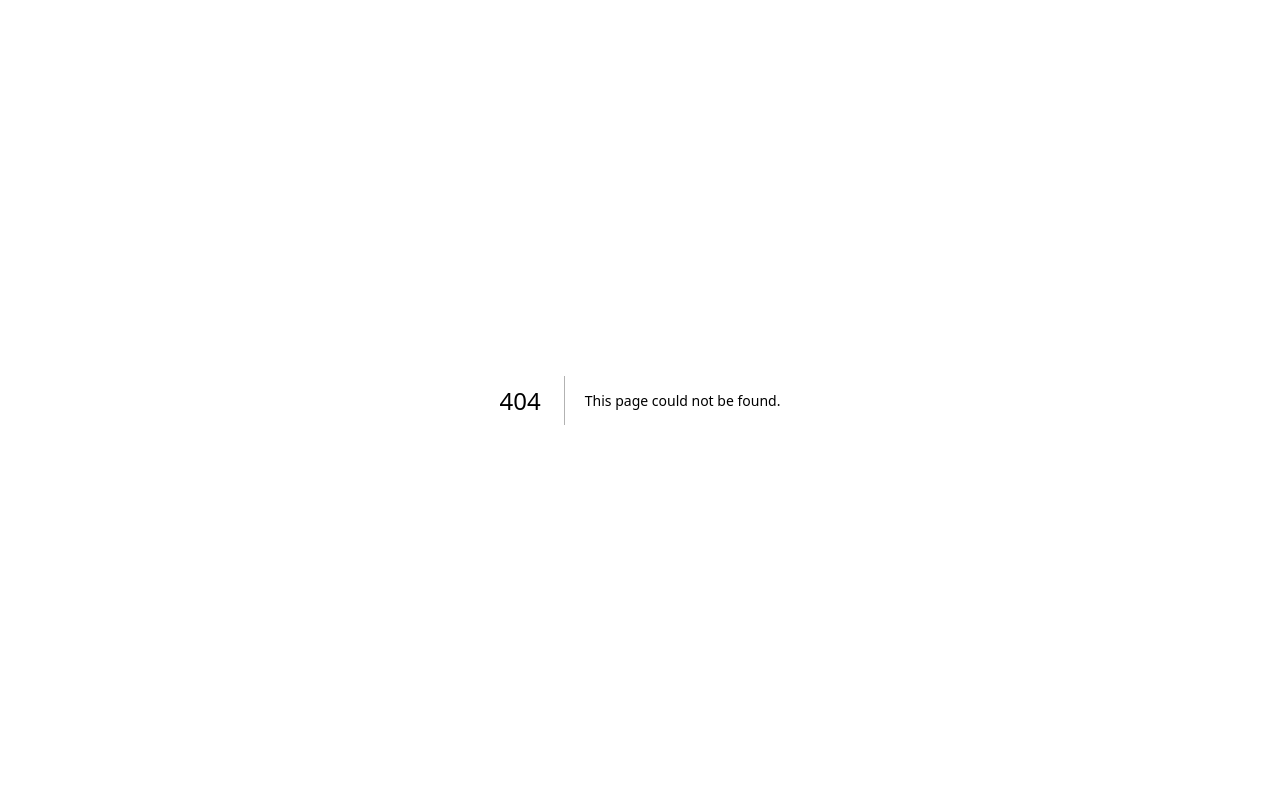
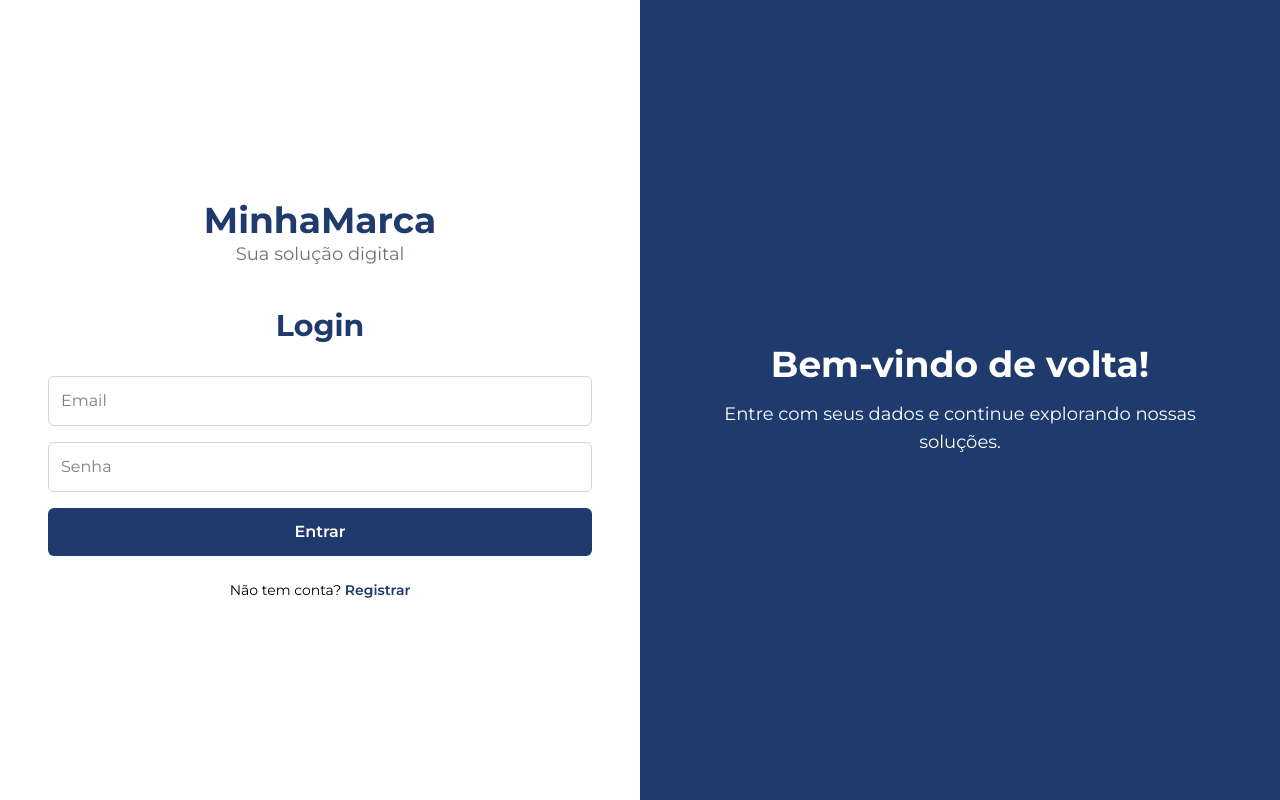
Before and after one commit to Fabrioco/Clinica-Medica, a Next.js app in the folder client/: page /auth in a window 1280 px wide. Before the commit this address had no page. Built offline with nearby package versions, Linux system fonts and the light colour scheme.

Commit message:
feat: adicionar layout pagina de autenticação

```diff
--- /dev/null
+++ b/client/src/app/auth/page.tsx
@@ -0,0 +1,104 @@
+"use client";
+import { useState } from "react";
+
+export default function AuthPage() {
+  const [isLogin, setIsLogin] = useState(true);
+
+  return (
+    <div className="flex items-center justify-center h-screen bg-[#f5fafd]">
+      <div className="relative w-full h-screen overflow-hidden shadow-lg bg-white">
+        <div
+          className={`absolute top-0 left-0 h-full w-[200%] flex transition-transform duration-700 ${
+            isLogin ? "translate-x-0" : "-translate-x-1/2"
+          }`}
+        >
+          <div className="w-1/2 flex flex-col justify-center items-center p-12 bg-white">
+            <div className="mb-10 text-center">
+              <h1 className="text-4xl font-bold text-[#1f3a6d]">MinhaMarca</h1>
+              <h2 className="text-lg text-gray-500">Sua solução digital</h2>
+            </div>
+
+            <h2 className="text-3xl font-bold text-[#1f3a6d] mb-8">Login</h2>
+            <input
+              type="email"
+              placeholder="Email"
+              className="w-full mb-4 p-3 border border-gray-300 rounded-md"
+            />
+            <input
+              type="password"
+              placeholder="Senha"
+              className="w-full mb-4 p-3 border border-gray-300 rounded-md"
+            />
+            <button className="w-full py-3 rounded-md bg-[#1f3a6d] text-white font-semibold hover:bg-[#16274a]">
+              Entrar
+            </button>
+            <p className="mt-6 text-sm">
+              Não tem conta?{" "}
+              <button
+                onClick={() => setIsLogin(false)}
+                className="text-[#1f3a6d] font-semibold hover:underline"
+              >
+                Registrar
+              </button>
+            </p>
+          </div>
+          <div className="w-1/2 bg-[#1f3a6d] flex-col justify-center items-center text-white p-12 hidden sm:flex">
+            <h2 className="text-4xl font-bold mb-4">Bem-vindo de volta!</h2>
+            <p className="text-lg text-center">
+              Entre com seus dados e continue explorando nossas soluções.
+            </p>
+          </div>
+
+          <div className="w-1/2 bg-[#1f3a6d] flex-col justify-center items-center text-white p-12 hidden sm:flex">
+            <h2 className="text-4xl font-bold mb-4">Crie sua conta</h2>
+            <p className="text-lg text-center">
+              Cadastre-se agora e tenha acesso a todos os nossos recursos.
+            </p>
+          </div>
+          <div className="w-1/2 flex flex-col justify-center items-center p-12 bg-white">
+            <div className="mb-10 text-center">
+              <h1 className="text-4xl font-bold text-[#1f3a6d]">MinhaMarca</h1>
+              <h2 className="text-lg text-gray-500">Sua solução digital</h2>
+            </div>
+
+            <h2 className="text-3xl font-bold text-[#1f3a6d] mb-8">
+              Registrar
+            </h2>
+            <input
+              type="text"
+              placeholder="Nome completo"
+              className="w-full mb-4 p-3 border border-gray-300 rounded-md"
+            />
+            <input
+              type="email"
+              placeholder="Email"
+              className="w-full mb-4 p-3 border border-gray-300 rounded-md"
+            />
+            <input
+              type="password"
+              placeholder="Senha"
+              className="w-full mb-4 p-3 border border-gray-300 rounded-md"
+            />
+            <input
+              type="password"
+              placeholder="Confirmar senha"
+              className="w-full mb-4 p-3 border border-gray-300 rounded-md"
+            />
+            <button className="w-full py-3 rounded-md bg-[#1f3a6d] text-white font-semibold hover:bg-[#16274a]">
+              Registrar
+            </button>
+            <p className="mt-6 text-sm">
+              Já tem conta?{" "}
+              <button
+                onClick={() => setIsLogin(true)}
+                className="text-[#1f3a6d] font-semibold hover:underline"
+              >
+                Login
+              </button>
+            </p>
+          </div>
+        </div>
+      </div>
+    </div>
+  );
+}
```
